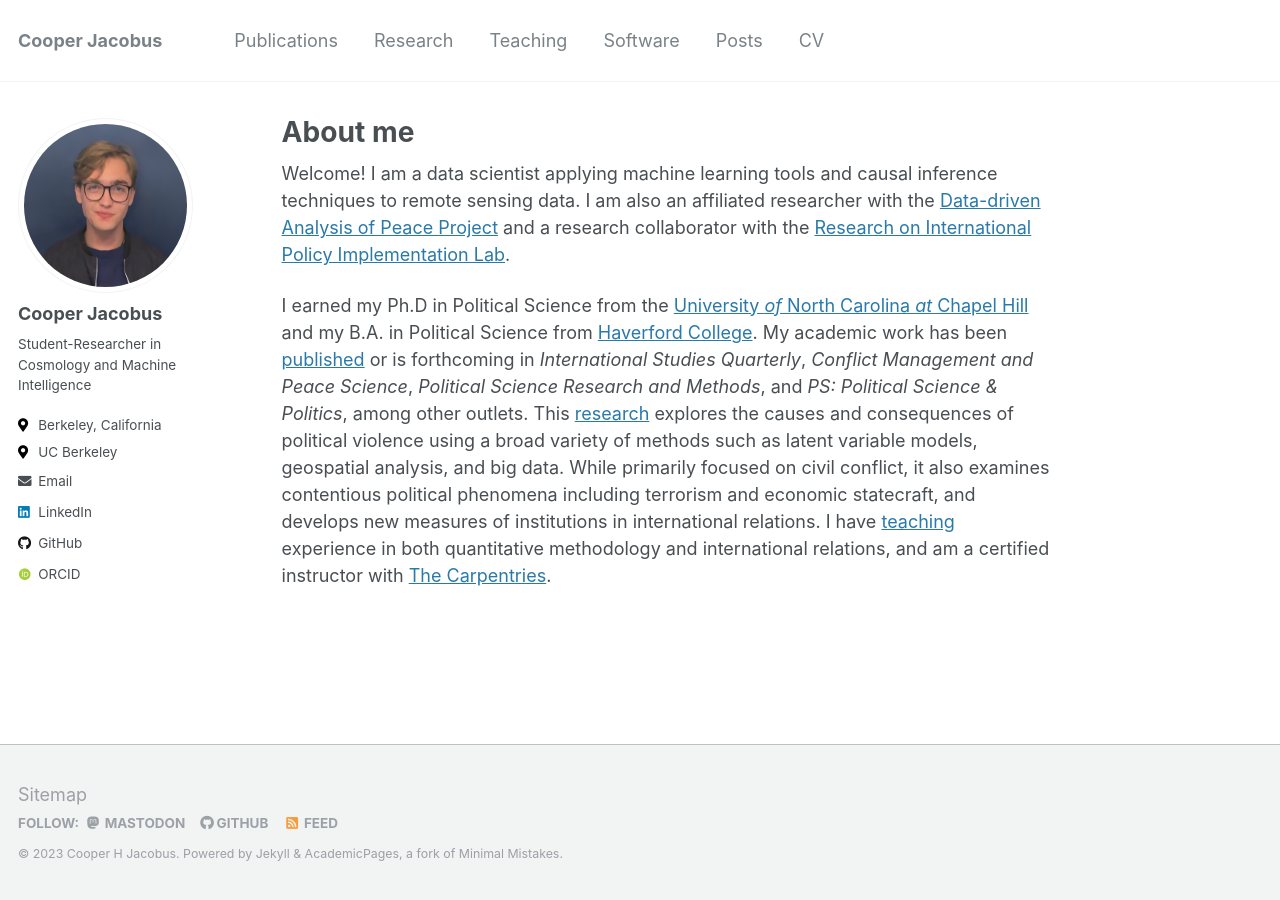
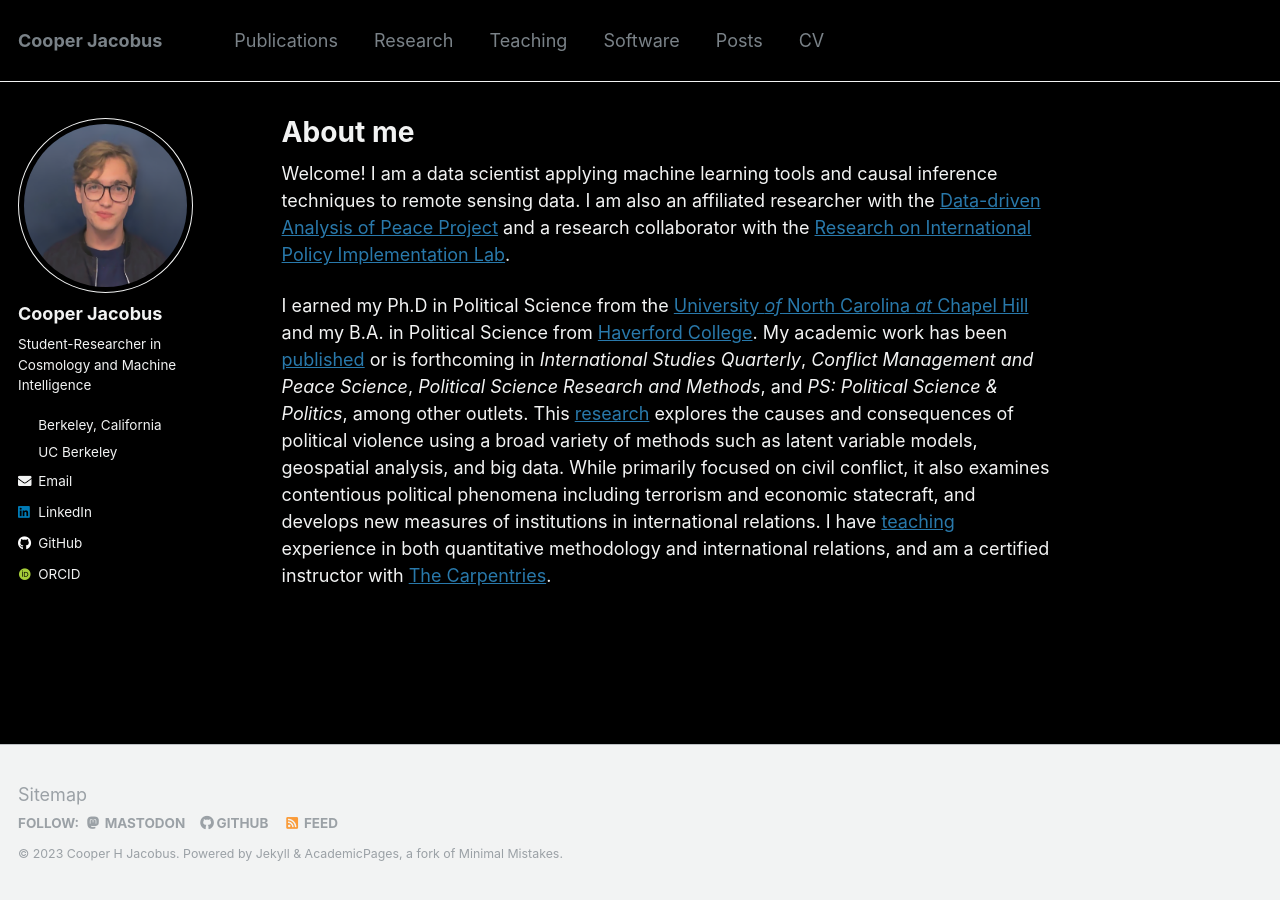
Before and after one commit to c-jacobus/c-jacobus.github.io, a Jekyll site: the page built from _pages/about.md, in a window 1280 px wide. Built offline with Jekyll 4.4.1, drawn with Linux system fonts in a browser that asks for light colours; some web fonts are replaced.

Commit message:
Update _variables.scss
dark made attempt 0

```diff
--- a/_sass/_variables.scss
+++ b/_sass/_variables.scss
@@ -54,11 +54,11 @@ $darker-gray                : mix(#000, $gray, 60%);
 $light-gray                 : mix(#fff, $gray, 50%);
 $lighter-gray               : mix(#fff, $gray, 90%);
 
-$body-color                 : #fff;
-$background-color           : #fff;
+$body-color                 : #000;
+$background-color           : #000;
 $code-background-color      : #fafafa;
 $code-background-color-dark : $light-gray;
-$text-color                 : $dark-gray;
+$text-color                 : $lighter-gray;
 $border-color               : $lighter-gray;
 
 $primary-color              : #7a8288;
@@ -73,7 +73,7 @@ $dribbble-color             : #ea4c89;
 $facebook-color             : #3b5998;
 $flickr-color               : #ff0084;
 $foursquare-color           : #0072b1;
-$github-color               : #171516;
+$github-color               : #fff;
 $gitlab-color               : #FCA121;
 $google-plus-color          : #dd4b39;
 $instagram-color            : #517fa4;
```
